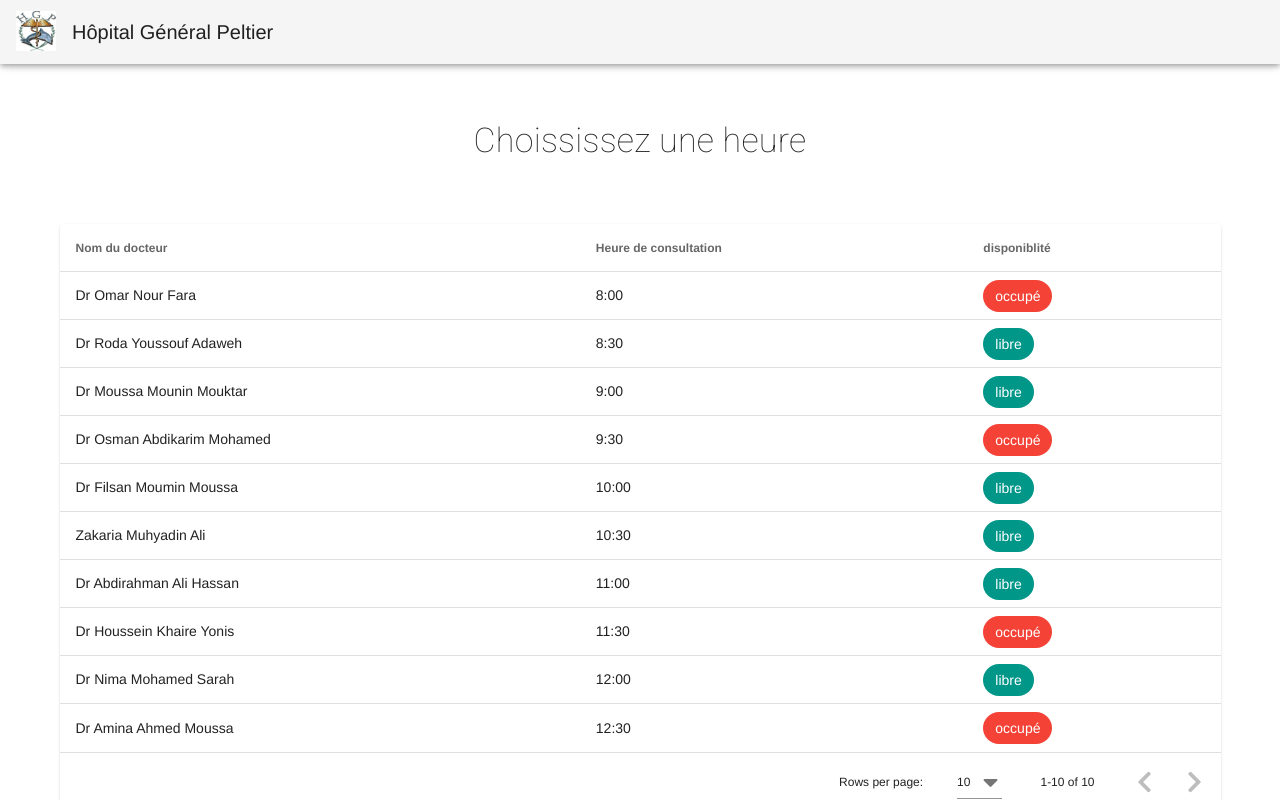
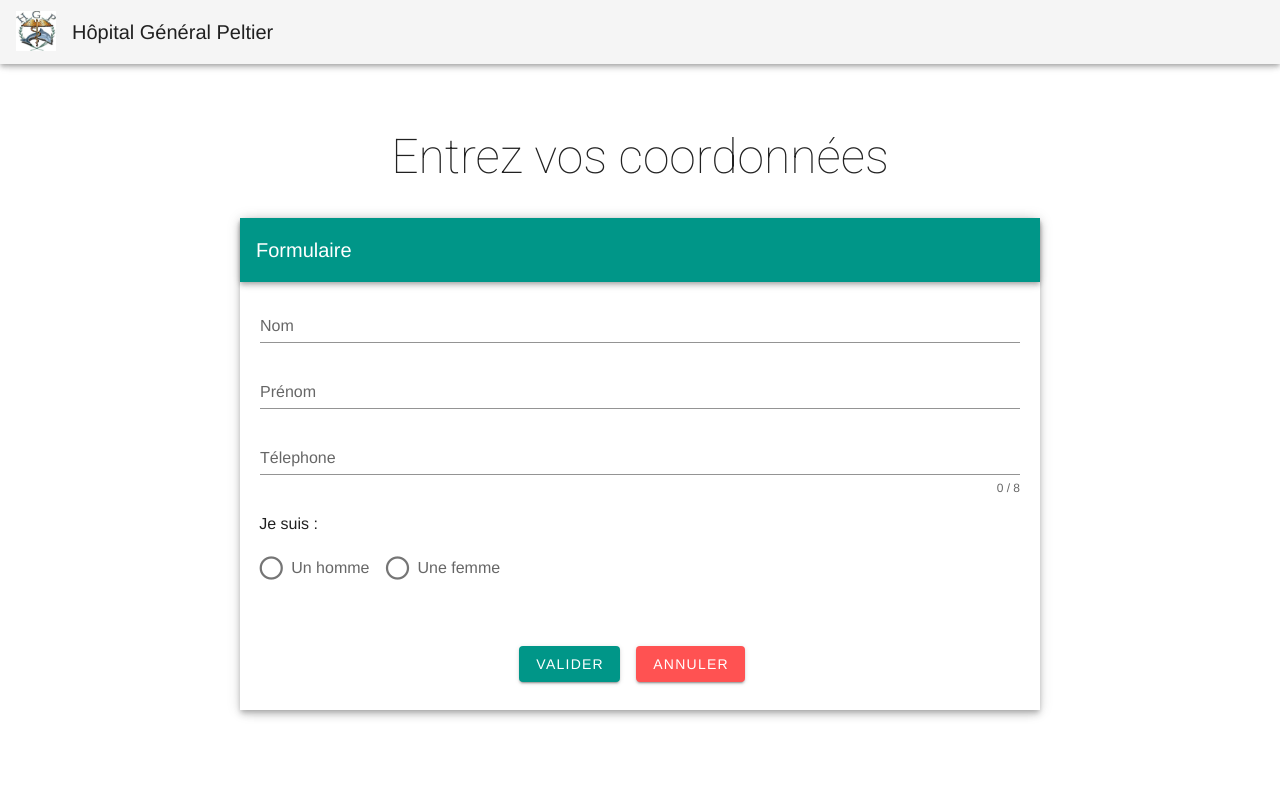
Before and after one commit to chakal05/peltierDev, a Vue app in the folder client/: page /#/ in a window 1280 px wide. Built offline with nearby package versions, Linux system fonts and the light colour scheme.

Commit message:
recap component + set patient data to the store

```diff
--- a/client/src/components/homepage/calendrier.vue
+++ b/client/src/components/homepage/calendrier.vue
@@ -24,6 +24,4 @@ export default {
   margin-top: 7rem;
   margin-bottom: 4rem;
 }
-.row {
-}
 </style>
--- /dev/null
+++ b/client/src/components/homepage/final.vue
@@ -0,0 +1,52 @@
+<template>
+  <v-container>
+    <div class="text-center">
+      <h1 class="display-1 font-weight-thin mb-4">Recapitulatif</h1>
+    </div>
+
+    <v-card class="mx-auto" max-width="345" height='400'>
+      <v-toolbar color="teal" dark>
+        <v-toolbar-title>Consultation</v-toolbar-title>
+
+        <div class="flex-grow-1"></div>
+      </v-toolbar>
+
+      <v-card-text>
+        <div>Patient(e)</div>
+        <p class="display-1 text--primary">Nom du patient</p>
+        <p>Coordonnees</p>
+        <div class="text--primary">
+          Numero de telephone
+
+        </div>
+        <br />
+
+       <p>Date</p>
+        <div class="text--primary">
+          Jour
+          <br />Heure
+        </div>
+      </v-card-text>
+      <v-card-actions>
+        <v-btn color="teal" class="white--text"> Valider </v-btn>
+      </v-card-actions>
+    </v-card>
+  </v-container>
+</template>
+
+<script>
+export default {};
+</script>
+
+<style lang='scss' scoped >
+
+.container {
+
+.text-center{
+    margin-top: 5rem;
+    margin-bottom: 2rem;
+}
+
+
+}
+</style>
--- a/client/src/components/homepage/form.vue
+++ b/client/src/components/homepage/form.vue
@@ -1,28 +1,43 @@
 <template>
   <v-container>
+    <div class="text-center titre">
+      <h1 class="display-2 font-weight-thin mb-4">Entrez vos coordonnées</h1>
+    </div>
+
     <v-row align="center" justify="center">
-      <v-form ref="form" >
+      <v-form ref="form" lazy-validation v-model="valid" class="elevation-5">
         <v-toolbar color="teal" dark>
           <v-toolbar-title>Formulaire</v-toolbar-title>
         </v-toolbar>
-        <v-text-field v-model="name" :counter="10" :rules="nameRules" label="Nom" required></v-text-field>
+        <v-text-field v-model="name" :rules="nameRules" label="Nom" required></v-text-field>
 
-        <v-text-field v-model="name" :counter="10" :rules="nameRules" label="Prénom" required></v-text-field>
+        <v-text-field v-model="firstname" :rules="nameRules" label="Prénom" required></v-text-field>
 
-        <v-text-field v-model="telephone" :rules="telephoneRules" label="Télephone" required></v-text-field>
+        <v-text-field
+          v-model="telephone"
+          :counter="8"
+          :rules="telephoneRules"
+          label="Télephone"
+          required
+        ></v-text-field>
 
         <div class="radioCercles">
           <p>Je suis :</p>
 
-          <v-radio-group v-model="row" row>
+          <v-radio-group
+            v-model="genre"
+            row
+            required
+            :rules="[v => !!v || 'Entrez votre genre pour continuer']"
+          >
             <v-radio label="Un homme" value="radio-1"></v-radio>
             <v-radio label="Une femme" value="radio-2"></v-radio>
           </v-radio-group>
         </div>
-        <v-col class="text-center" cols="12">
-          <v-btn :disabled="!valid" color="teal" class="white--text mr-4" @click="validate">Validate</v-btn>
+        <v-col class="text-center boutonBox" cols="12">
+          <v-btn :disabled="!valid" color="teal" class="white--text mr-4" @click="validate">Valider</v-btn>
 
-          <v-btn color="error" class="mr-4" @click="reset">Reset Form</v-btn>
+          <v-btn color="error" class="mr-4" @click="reset">Annuler</v-btn>
         </v-col>
       </v-form>
     </v-row>
@@ -32,17 +47,52 @@
 <script>
 // todo responsiveness for mobiles
 
+import {mapMutations} from 'vuex';
+
 export default {
   data: () => ({
-    row: null
-  })
+    row: null,
+    valid: true,
+    name: "",
+    firstname: "",
+    genre: "",
+    nameRules: [
+      v => !!v || "Le nom est requis",
+      v => isNaN(v) || "Le nom ne doit contenir aucun chiffre"
+    ],
+    telephone: "",
+    telephoneRules: [
+      v => !!v || "Le numéro de téléphone est requis",
+      v =>
+        (v && v.length <= 8) ||
+        "Le numéro de téléphone doit avoir 8 caractere au max",
+      v => !isNaN(v) || "Le numéro de téléphone doit etre numerique"
+    ]
+  }),
+
+  methods: {
+    ...mapMutations(['getInfo']),
+
+    validate() {
+      if (this.$refs.form.validate()) {
+        this.getInfo(this.name , this.firstname , this.telephone , this.genre);
+      }
+    },
+    reset() {
+      this.$refs.form.reset();
+    }
+  }
 };
 </script>
 
 <style lang='scss' scoped>
 .container {
+  .titre {
+    margin-top: 2rem;
+    margin-bottom: 3rem;
+  }
+
   .row {
-    padding-top: 7rem;
     .v-form {
       background-color: #fff;
       width: 800px !important;
@@ -57,7 +107,13 @@ export default {
       }
 
       .radioCercles {
-        margin-left: 1rem;
+        margin-top: 1rem;
+        margin-left: 1.2rem;
+      }
+
+      .boutonBox {
+        margin-bottom: 1rem;
+        margin-top: 2rem;
       }
     }
   }
--- a/client/src/components/homepage/tableHeureDispo.vue
+++ b/client/src/components/homepage/tableHeureDispo.vue
@@ -1,21 +1,39 @@
 <template>
   <div class="bigBox">
- <div class="text-center">
-      <h1 class="display-1 font-weight-thin mb-4">Choississez une heure</h1>
+    <div class="text-center">
+      <h1 class="display-1 font-weight-thin mb-4"> Choississez une heure  </h1>
     </div>
 
-    <v-data-table :headers="headers" :items="dispo" class="elevation-1">
+    <v-data-table
+      v-model="selected"
+      :items="dispo"
+      show-select
+      :single-select="singleSelect"
+      :headers="headers"
+       item-key="name"
+      class="elevation-1"
+    >
       <template v-slot:item.disponiblité="{ item }">
         <v-chip :color="getColor(item.disponiblité)" dark>{{ item.disponiblité }}</v-chip>
       </template>
     </v-data-table>
+
+     <v-col class="text-center" cols="12">
+          <v-btn  color="teal" class="white--text mr-4" @click="validate">Validate</v-btn>
+
+          <v-btn color="error" class="mr-4" @click="reset">Reset Form</v-btn>
+        </v-col>
   </div>
 </template>
 
 <script>
 export default {
+
+
   data() {
     return {
+      singleSelect: true ,
+      selected: [],
       headers: [
         {
           text: "Nom du docteur ",
@@ -27,63 +45,64 @@ export default {
         { text: "Heure de consultation", value: "heure" },
         { text: "disponiblité", value: "disponiblité" }
       ],
+
       dispo: [
         {
           name: "Dr Omar Nour Fara",
-          disponiblité: 'occupé',
-          heure: '8:00',
+          disponiblité: "occupé",
+          heure: "8:00"
         },
         {
           name: "Dr Roda Youssouf Adaweh",
-          disponiblité: 'libre',
-          heure:'8:30'
+          disponiblité: "libre",
+          heure: "8:30"
         },
         {
           name: "Dr Moussa Mounin Mouktar",
-          disponiblité: 'libre',
-          heure: '9:00'
+          disponiblité: "libre",
+          heure: "9:00"
         },
         {
-          name:"Dr Osman Abdikarim Mohamed",
-          disponiblité: 'occupé',
-          heure: '9:30'
+          name: "Dr Osman Abdikarim Mohamed",
+          disponiblité: "occupé",
+          heure: "9:30"
         },
         {
-          name:"Dr Filsan Moumin Moussa",
-          disponiblité: 'libre',
-          heure: '10:00'
+          name: "Dr Filsan Moumin Moussa",
+          disponiblité: "libre",
+          heure: "10:00"
         },
         {
           name: "Zakaria Muhyadin Ali",
-          disponiblité: 'libre',
-          heure: '10:30'
+          disponiblité: "libre",
+          heure: "10:30"
         },
         {
           name: "Dr Abdirahman Ali Hassan",
-          disponiblité: 'libre',
-          heure: '11:00'
+          disponiblité: "libre",
+          heure: "11:00"
         },
         {
           name: "Dr Houssein Khaire Yonis",
-          disponiblité: 'occupé',
-          heure: '11:30'
+          disponiblité: "occupé",
+          heure: "11:30"
         },
         {
-          name:"Dr Nima Mohamed Sarah",
-          disponiblité: 'libre',
-          heure: '12:00'
+          name: "Dr Nima Mohamed Sarah",
+          disponiblité: "libre",
+          heure: "12:00"
         },
         {
           name: "Dr Amina Ahmed Moussa",
-          disponiblité: 'occupé',
-          heure: '12:30'
+          disponiblité: "occupé",
+          heure: "12:30"
         }
       ]
     };
   },
   methods: {
     getColor(disponiblité) {
-      if (disponiblité === 'occupé') return "red";
+      if (disponiblité === "occupé") return "red";
       else return "teal";
     }
   }
@@ -92,14 +111,13 @@ export default {
 
 <style lang='scss' scoped>
 .bigBox {
-
-.text-center {
-  margin-top: 2rem;
-  margin-bottom: 4rem;
-}
+  .text-center {
+    margin-top: 1rem;
+    margin-bottom: 2rem;
+  }
 
   .elevation-1 {
-   // width: 600px;
+     margin-bottom: 3rem;
   }
 }
 </style>
--- a/client/src/router/store.js
+++ b/client/src/router/store.js
@@ -3,13 +3,19 @@ import vuex from "vuex";
 
 Vue.use(vuex);
 
-// State's property should be retrievied from db and mutations should become actions
-// When changed by school admin, update data accordingly
-
 export default new vuex.Store({
   state: {
-   // firstView
-  //  formulaire: false
+    nom: null,
+    prenom: null,
+    telephone: null,
+    sexe: null,
+    jour: null,
+    heure: null
+    // homeView : true ,
+    //  formulaire: false,
+    // calendrier: false,
+    // lesHeures : false,
+    // recap : false
   },
 
   //  getters : {
@@ -17,11 +23,35 @@ export default new vuex.Store({
   //  },
 
   mutations: {
-  //  changeView1: state => {
-  //    state.firstView = false;
-  //    state.formulaire = true;
-  //  }
+    //  changeView1: state => {
+    //    state.homeView = false;
+    //    state.formulaire = true;
+    //  }
+
+    getInfo: (state, nom, prenom, telephone, sexe) => {
+      state.nom = nom;
+      state.prenom = prenom;
+      state.telephone = telephone;
+      state.sexe = sexe;
+
+      state.calendrier = true;
+      alert("got em from the store");
+    },
+
+    getJour: (state, jour) => {
+      state.jour = jour;
+
+      state.lesHeures = true;
+    },
+
+    getTime: (state, hour) => {
+      state.hour = hour;
+
+      state.recap = true;
+    }
   },
 
-  actions: {}
+  actions: {
+    // retrieve hours
+  }
 });
--- a/client/src/views/home.vue
+++ b/client/src/views/home.vue
@@ -1,42 +1,46 @@
 
 <template>
   <v-container>
-   <!--
+    <!--
       <firstView v-if="firstView"></firstView>
 
    <calendrier></calendrier>
-    <form1 ></form1>
-     -->
 
      <tableau></tableau>
+      <recap> </recap>
+    -->
+
+ <form1 ></form1>
   </v-container>
 </template>
 
 
 <script>
 // import firstView from "../components/homepage/firstView";
-//import form1 from "../components/homepage/form";
+import form1 from "../components/homepage/form";
 //import calendrier from "../components/homepage/calendrier"
 //import { mapState } from "vuex";
-import tableau from '../components/homepage/tableHeureDispo'
+//import tableau from '../components/homepage/tableHeureDispo'
+//import recap from "../components/homepage/final";
+
 export default {
   name: "landingPage",
   components: {
-   // firstView,
-//  form1,
-  //  calendrier,
-  tableau
-
+    // firstView,
+      form1,
+    //  calendrier,
+    //tableau,
+   // recap
   },
   props: {
     source: String
   },
   data: () => ({
     //
-      }),
+  }),
 
   computed: {
-  //  ...mapState(["firstView", "formulaire"])
+    //  ...mapState(["firstView", "formulaire"])
   },
 
   methods: {
```
